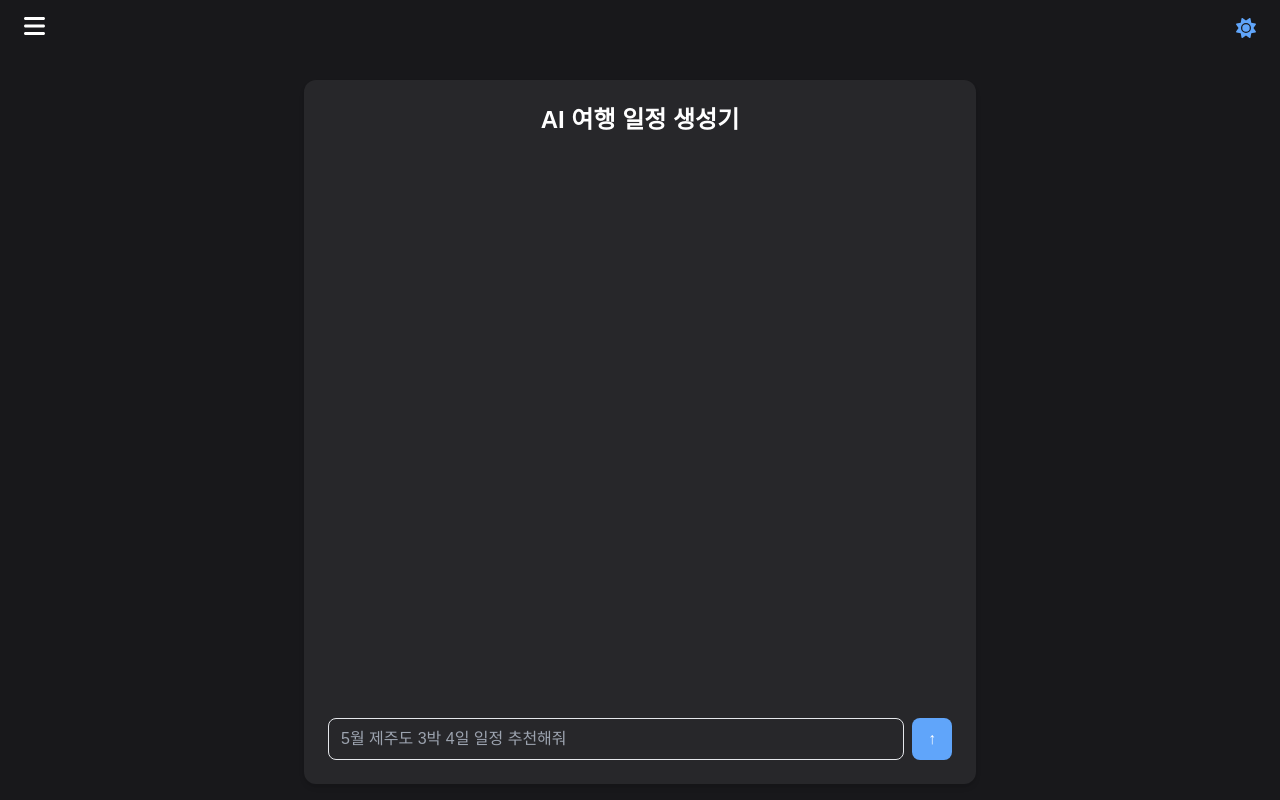
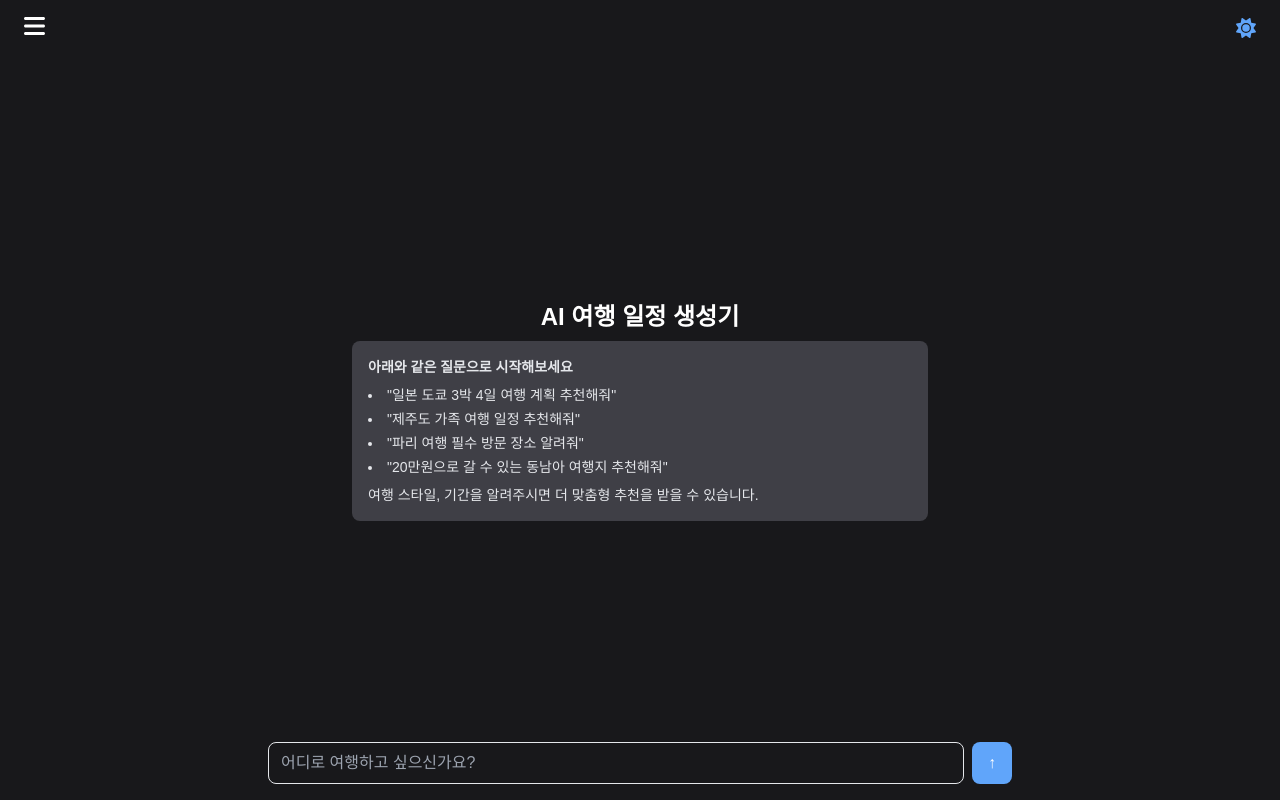
Before and after one commit to Jung2un/trip-generator, a Next.js app: page / in a window 1280 px wide. Built offline with nearby package versions, Linux system fonts and the light colour scheme.

Commit message:
feat: 결과값 UI 마크다운 적용 및 프롬프트 최적화

```diff
--- a/src/app/api/generate-itinerary/route.ts
+++ b/src/app/api/generate-itinerary/route.ts
@@ -9,7 +9,17 @@ export async function POST(req: NextRequest) {
             messages: [
                 {
                     role: "system",
-                    content: "넌 반드시 한국어로만 대답하는 여행 안내 AI야. reasoning 하지 말고 바로 결과만 한국어로 출력해.",
+                    content: `
+                        너는 여행 전문 AI야. 모든 단어는 반드시 한국어로만 작성하고, 영어, 한자, 중국어는 절대 사용하지마.
+
+                        다음 항목을 반드시 포함해줘
+                        1. 추천 코스 (시간 순서대로, 최소 3개 장소 포함)
+                        2. 먹거리 (지역 대표 음식과 맛집)
+                        3. 특징 / Tip (내용만 간단하고 명확하게 작성할 것)
+
+                        괄호는 설명용이며 결과에 절대 출력하지마. 항목은 번호 또는 리스트(-)로 정리해.
+                    `.trim()
+
                 },
                 {
                     role: "user",
--- a/src/app/page.tsx
+++ b/src/app/page.tsx
@@ -4,11 +4,8 @@ import ChatBox from "@/components/ChatBox";
 export default function Home() {
     return (
         <div className="flex justify-center items-center min-h-[calc(100vh-4rem)] px-4">
-            <div className="w-full max-w-2xl bg-white dark:bg-zinc-800 rounded-xl shadow-md p-6 flex flex-col h-[calc(100vh-6rem)]">
-                <h2 className="text-2xl font-bold mb-4 text-center text-gray-900 dark:text-white">
-                    AI 여행 일정 생성기
-                </h2>
-                <div className="flex-grow flex flex-col max-h-[calc(100%-3rem)]">
+            <div className="w-full max-w-3xl flex flex-col h-[calc(100vh-6rem)]">
+                <div className="flex-grow flex flex-col max-h-[calc(100%)]">
                     <ChatBox/>
                 </div>
             </div>
--- a/src/components/ChatBox.tsx
+++ b/src/components/ChatBox.tsx
@@ -5,7 +5,7 @@ import MessageList from "./MessageList";
 import { useEffect, useState, useRef } from "react";
 
 type Message = {
-    role: "user" | "assistant" | "system";
+    role: "user" | "assistant";
     content: string;
 };
 
@@ -37,12 +37,27 @@ export default function ChatBox() {
 
     return (
         <div className="flex flex-col h-full">
-            <div className="flex-grow overflow-y-auto mb-4 scrollbar-hide">
-                <MessageList messages={messages}/>
-                <div ref={bottomRef}/>
-            </div>
-            <ChatInput onSend={handleSend}/>
+            {messages.length === 0 ? (
+                <div className="flex-grow flex flex-col justify-center items-center text-center p-4">
+                    <h2 className="text-2xl font-bold mb-2 text-gray-800 dark:text-white">AI 여행 일정 생성기</h2>
+                    <div className="bg-blue-50 dark:bg-zinc-700 text-left text-sm text-gray-700 dark:text-gray-200 rounded-lg p-4 w-full max-w-xl">
+                        <p className="mb-2 font-semibold">아래와 같은 질문으로 시작해보세요</p>
+                        <ul className="list-disc list-inside space-y-1">
+                            <li>"일본 도쿄 3박 4일 여행 계획 추천해줘"</li>
+                            <li>"제주도 가족 여행 일정 추천해줘"</li>
+                            <li>"파리 여행 필수 방문 장소 알려줘"</li>
+                            <li>"20만원으로 갈 수 있는 동남아 여행지 추천해줘"</li>
+                        </ul>
+                        <p className="mt-2">여행 스타일, 기간을 알려주시면 더 맞춤형 추천을 받을 수 있습니다.</p>
+                    </div>
+                </div>
+            ) : (
+                <div className="flex-grow overflow-y-auto mb-4 scrollbar-hide px-2">
+                    <MessageList messages={messages} />
+                    <div ref={bottomRef} />
+                </div>
+            )}
+            <ChatInput onSend={handleSend} />
         </div>
-
     );
 }
--- a/src/components/ChatInput.tsx
+++ b/src/components/ChatInput.tsx
@@ -17,7 +17,7 @@ export default function ChatInput({ onSend }: { onSend: (input: string) => void
     };
 
     return (
-        <form onSubmit={handleSubmit} className="flex gap-2 w-full">
+        <form onSubmit={handleSubmit} className="flex px-3 gap-2 w-full">
             <p
                 ref={pRef}
                 contentEditable
@@ -28,7 +28,7 @@ export default function ChatInput({ onSend }: { onSend: (input: string) => void
                         handleSubmit(e);
                     }
                 }}
-                data-placeholder="5월 제주도 3박 4일 일정 추천해줘"
+                data-placeholder="어디로 여행하고 싶으신가요?"
                 className={`relative w-full min-h-[40px] border rounded-lg px-3 py-2 outline-none whitespace-pre-wrap before:content-[attr(data-placeholder)] before:text-gray-400 before:absolute before:pointer-events-none ${
                     text ? "before:content-none" : ""
                 }`}
--- a/src/components/MessageItem.tsx
+++ b/src/components/MessageItem.tsx
@@ -7,14 +7,34 @@ export default function MessageItem({ role, content }: { role: string; content:
     return (
         <div className={`flex ${isUser ? "justify-end" : "justify-start"}`}>
             <div
-                className={`rounded-xl px-4 py-2 max-w-[70%] whitespace-pre-wrap ${
-                    isUser ? "bg-blue-500 text-white" : "bg-gray-200 text-black"
+                className={`rounded-2xl px-4 py-2 max-w-[85%] whitespace-pre-wrap shadow-md ring-1 ring-zinc-200 dark:ring-zinc-700 bg-gradient-to-br ${
+                    isUser
+                        ? "from-blue-500 to-blue-600 text-white self-end"
+                        : "from-zinc-100 to-zinc-200 dark:from-zinc-800 dark:to-zinc-700 text-black dark:text-white self-start"
                 }`}
             >
                 {isUser ? (
                     content
                 ) : (
-                    <ReactMarkdown remarkPlugins={[remarkGfm]}>{content}</ReactMarkdown> // ✅ 마크다운 렌더링
+                    <ReactMarkdown
+                        remarkPlugins={[remarkGfm]}
+                        components={{
+                            h3: ({ node, ...props }) => (
+                                <h3 className="text-lg font-bold mb-2 text-blue-800 dark:text-blue-300 tracking-tight" {...props} />
+                            ),
+                            p: ({ node, ...props }) => (
+                                <p className="leading-relaxed text-sm text-gray-800 dark:text-gray-200" {...props} />
+                            ),
+                            ul: ({ node, ...props }) => (
+                                <ul className="list-disc list-inside" {...props} />
+                            ),
+                            li: ({ node, ...props }) => (
+                                <li className="text-sm leading-snug" {...props} />
+                            )
+                        }}
+                    >
+                        {content}
+                    </ReactMarkdown>
                 )}
             </div>
         </div>
```
